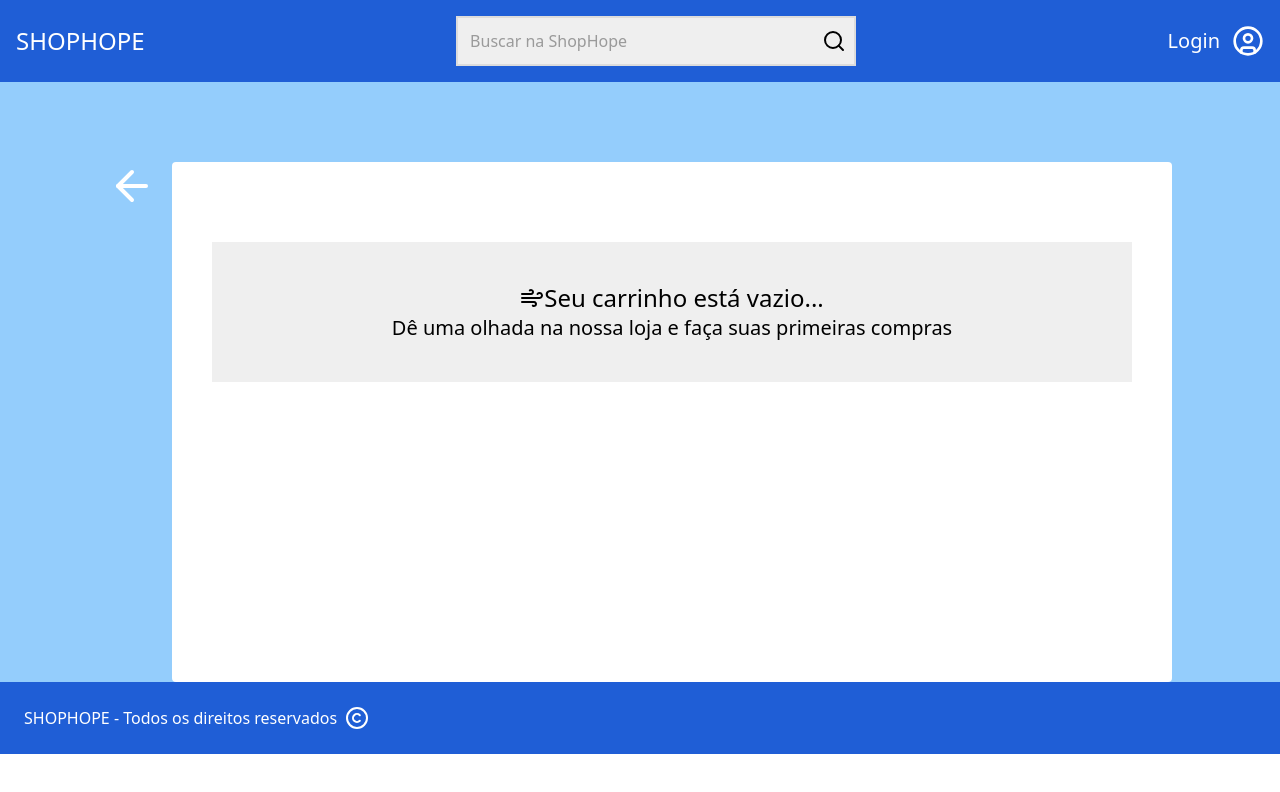
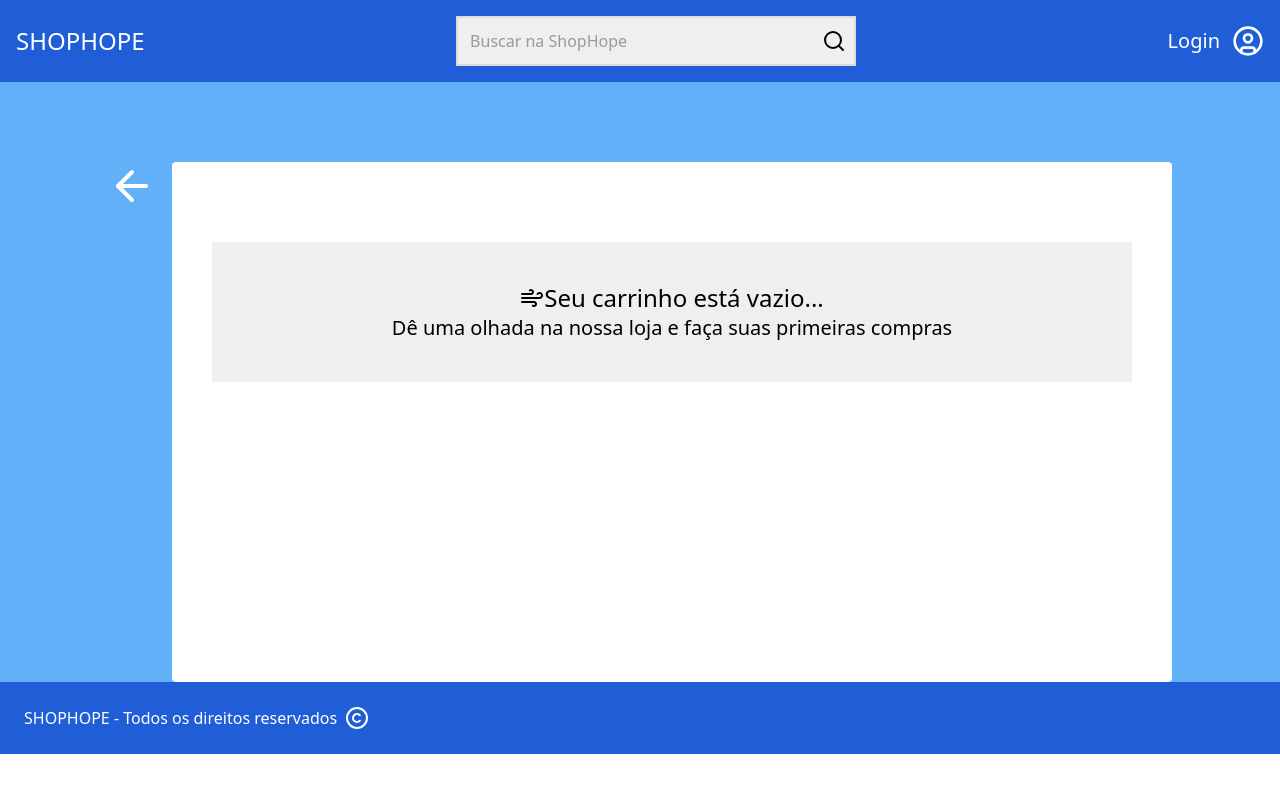
Before and after one commit to caio1213pgm/shop-hope, a React (Vite) app: page /cart in a window 1280 px wide. Shown: the top 792 px of the page. Built offline with nearby package versions, Linux system fonts and the light colour scheme.

Commit message:
edit page cart and page product

```diff
--- a/src/pages/PageCart.tsx
+++ b/src/pages/PageCart.tsx
@@ -33,7 +33,7 @@ function PageCart() {
 
   return (
     <Design>
-      <div className="bg-blue-300 flex justify-center pt-20 px-20">
+      <div className="bg-blue-400 flex justify-center pt-20 px-20">
         <ButtonReturn />
         <div className="flex flex-col bg-white px-10 py-20 rounded min-h-130 min-w-250 ">
           {cart.length === 0 ? <EmptyCart /> : <TitleCart />}
--- a/src/pages/PageProduct.tsx
+++ b/src/pages/PageProduct.tsx
@@ -43,7 +43,7 @@ function PageProduct() {
 
   return (
     <Design>
-      <div className="bg-blue-300 flex justify-center pt-20 px-20 ">
+      <div className="bg-blue-400 flex justify-center pt-20 px-20 ">
         <ButtonReturn />
         <div className="bg-white px-10 py-20 rounded flex items-start">
           <img src={image?.toString()} className="w-[400px]" />
```
